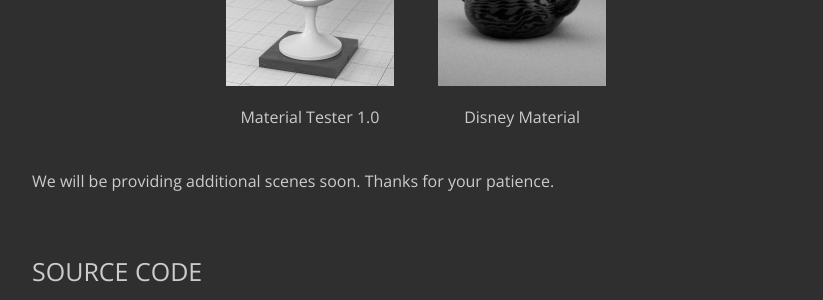
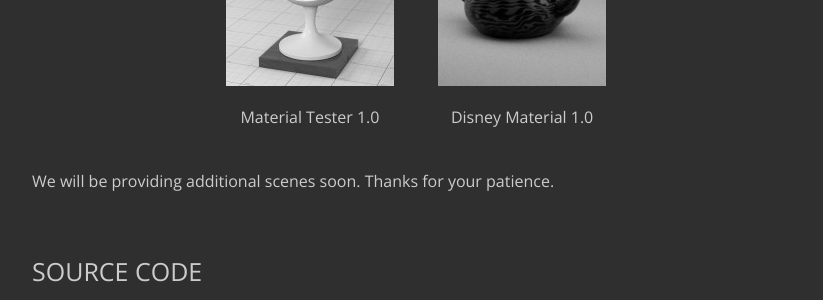
Before and after one commit to appleseedhq/appleseedhq.github.io, a Jekyll site: the page built from download.md, in a window 1280 px wide. Shown: the part 1238-1538 px from the top of the page, without its empty margins (224-1047 px from the left). Built offline with Jekyll 4.4.1, drawn with Linux system fonts in a browser that asks for light colours; nearby versions of some CDN libraries.

Commit message:
renamed a test scene.

```diff
--- a/_data/scenes.yml
+++ b/_data/scenes.yml
@@ -2,6 +2,6 @@
   image: /img/scenes/materialtester.jpg
   url: https://github.com/appleseedhq/appleseed-scenes/releases/download/1.0/material_tester_1.0.zip
 
-- name: Disney Material
+- name: Disney Material 1.0
   image: /img/scenes/disneymaterial.jpg
-  url: https://github.com/appleseedhq/appleseed-scenes/releases/download/1.0/disney_material.zip
+  url: https://github.com/appleseedhq/appleseed-scenes/releases/download/1.0/disney_material_1.0.zip
```
